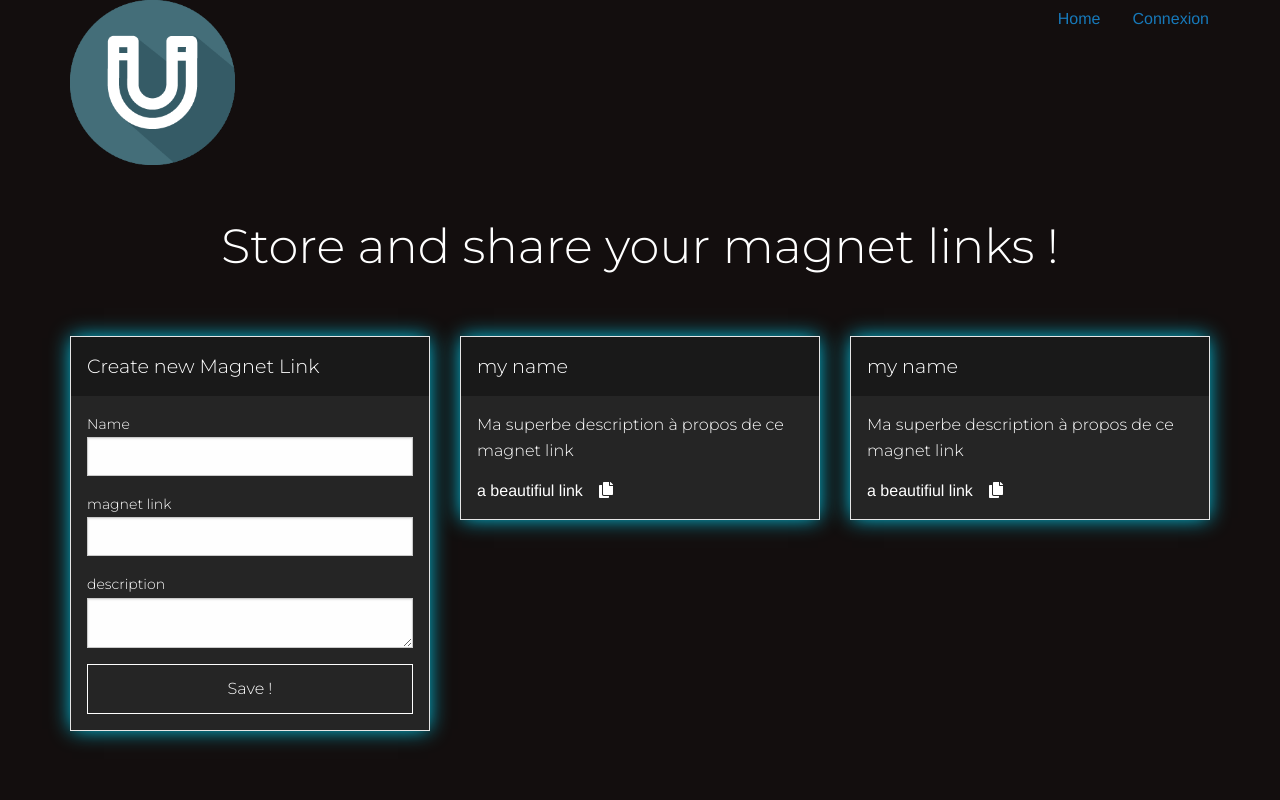
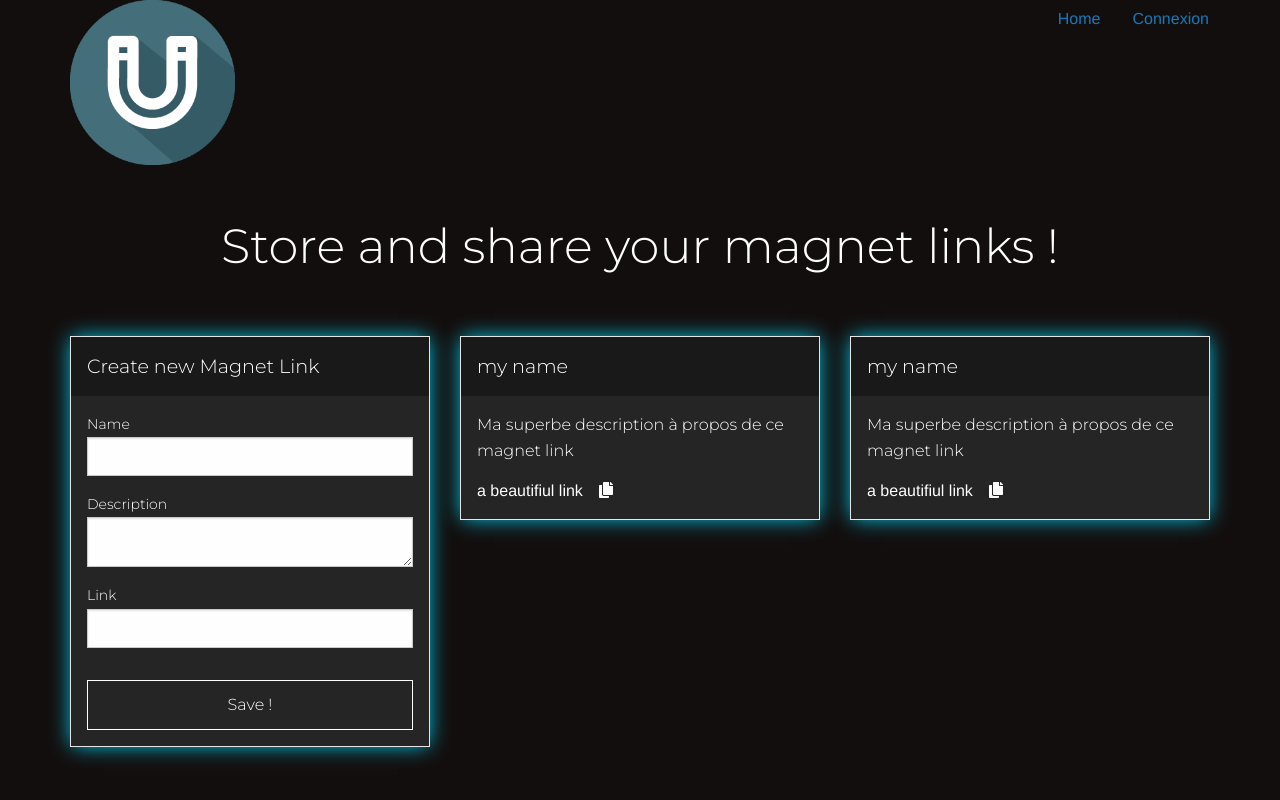
Before and after one commit to Quentinchampenois/magnet_links_manager, a React (Create React App) app in the folder frontend/: page / in a window 1280 px wide. Built offline with nearby package versions, Linux system fonts and the light colour scheme.

Commit message:
add formik for form validation

```diff
--- a/frontend/package.json
+++ b/frontend/package.json
@@ -13,6 +13,7 @@
     "@testing-library/react": "^9.3.2",
     "@testing-library/user-event": "^7.1.2",
     "fontawesome": "^5.6.3",
+    "formik": "^2.1.4",
     "foundation-sites": "^6.6.3",
     "jquery": "^3.5.1",
     "node-sass": "^4.14.1",
--- a/frontend/src/components/CreateLink.js
+++ b/frontend/src/components/CreateLink.js
@@ -1,14 +1,15 @@
 import React from 'react';
+import {Formik} from 'formik';
 
 class LinkForm extends React.Component {
     constructor(props) {
         super(props);
-        this.state = {
-        };
+        this.state = {};
 
         this.handleChange = this.handleChange.bind(this);
         this.handleSubmit = this.handleSubmit.bind(this);
-        this.validator = this.validator.bind(this);
+
+        this.MIN_LEN = 6;
     }
 
     handleChange(event) {
@@ -22,37 +23,8 @@ class LinkForm extends React.Component {
         this.validator()
     }
 
-    validator() {
-        const nameValidator = this.nameValidator(this.state.name);
-        const linkValidator = this.linkValidator(this.state.link);
-        const descriptionValidator = this.descriptionValidator(this.state.description);
-        if (nameValidator && linkValidator && descriptionValidator) {
-            console.log("Form is valid !");
-            return
-        }
-        console.log("Form is invalid");
-    }
-
-    nameValidator(name) {
-        const MIN_LEN = 5;
-        if (name == null || name.length < MIN_LEN) {
-            return false;
-        }
-        return true;
-    }
-    linkValidator(link) {
-        const LEN = 5;
-        if (link == null || link.length !== LEN) {
-            return false;
-        }
-        return true;
-    }
-    descriptionValidator(description) {
-        const MIN_LEN = 5;
-        if (description == null || description.length < MIN_LEN) {
-            return false;
-        }
-        return true;
+    componentWillUnmount() {
+        alert("stopppp")
     }
 
     render() {
@@ -62,21 +34,87 @@ class LinkForm extends React.Component {
                     <h3>Create new Magnet Link</h3>
                 </div>
                 <div className="card-section">
-                <form onSubmit={this.handleSubmit} className={"font-color--primary"}>
-                    <label className={"font-color--primary"}>
-                        Name
-                        <input type="text" name={"name"} value={this.state.name} onChange={this.handleChange} required={"True"}/>
-                    </label>
-                    <label className={"font-color--primary"}>
-                        magnet link
-                        <input type="text" name={"link"} value={this.state.link} onChange={this.handleChange} required={"True"}/>
-                    </label>
-                    <label className={"font-color--primary"}>
-                        description
-                        <textarea name={"description"} value={this.state.description} onChange={this.handleChange} required={"True"}/>
-                    </label>
-                    <button type={"submit"} className="button--save_magnet width-100 padding-vertical-1" href="#">Save !</button>
-                </form>
+                    <Formik
+                        initialValues={{name: '', link: '', description: ''}}
+                        validate={values => {
+                            const errors = {};
+                            if (!values.name) {
+                                errors.name = 'Please add a name';
+                            } else if (
+                                values.name.length < this.MIN_LEN
+                            ) {
+                                errors.name = `Name is too short (${this.MIN_LEN} characters min)`;
+                            }
+                            if (!values.description) {
+                                errors.description = 'Please add a description';
+                            } else if (
+                                values.description.length < this.MIN_LEN
+                            ) {
+                                errors.description = `Description is too short (${this.MIN_LEN} characters min)`;
+                            }
+                            if (!values.link) {
+                                errors.link = 'Please add a magnet link';
+                            } else if (
+                                !/^magnet:\?xt=urn:btih:[a-zA-Z0-9]*$/g.test(values.link)
+                            ) {
+                                errors.link = "Seems to be a wrong magnet link format";
+                            }
+                            return errors;
+                        }}
+                        onSubmit={(values, {setSubmitting}) => {
+                            setTimeout(() => {
+                                alert(JSON.stringify(values, null, 2));
+                                setSubmitting(false);
+                            }, 400);
+                        }}
+                    >
+                        {({
+                              values,
+                              errors,
+                              touched,
+                              handleChange,
+                              handleBlur,
+                              handleSubmit,
+                              isSubmitting,
+                              /* and other goodies */
+                          }) => (
+                            <form onSubmit={handleSubmit}>
+                                <label className={"font-color--primary"}>Name</label>
+                                <input
+                                    type="text"
+                                    name="name"
+                                    className="margin-bottom-0"
+                                    onChange={handleChange}
+                                    onBlur={handleBlur}
+                                    value={values.name}
+                                />
+                                {errors.name && touched.name && errors.name}
+                                <label className={"margin-top-1 font-color--primary"}>Description</label>
+                                <textarea
+                                    name="description"
+                                    value={values.description}
+                                    className="margin-bottom-0"
+                                    onChange={handleChange}
+                                    onBlur={handleBlur}
+                                />
+                                {errors.description && touched.description && errors.description}
+                                <label className={"margin-top-1 font-color--primary"}>Link</label>
+                                <input
+                                    type="text"
+                                    name="link"
+                                    className="margin-bottom-0"
+                                    onChange={handleChange}
+                                    onBlur={handleBlur}
+                                    value={values.link}
+                                />
+                                {errors.link && touched.link && errors.link}
+                                <button type="submit" className={"margin-top-2 button--save_magnet width-100 padding-vertical-1"}
+                                        disabled={isSubmitting}>
+                                    Save !
+                                </button>
+                            </form>
+                        )}
+                    </Formik>
                 </div>
             </div>
         );
```
Also changed, not shown: 1 other file (tests, documents, lock files or other folders).
